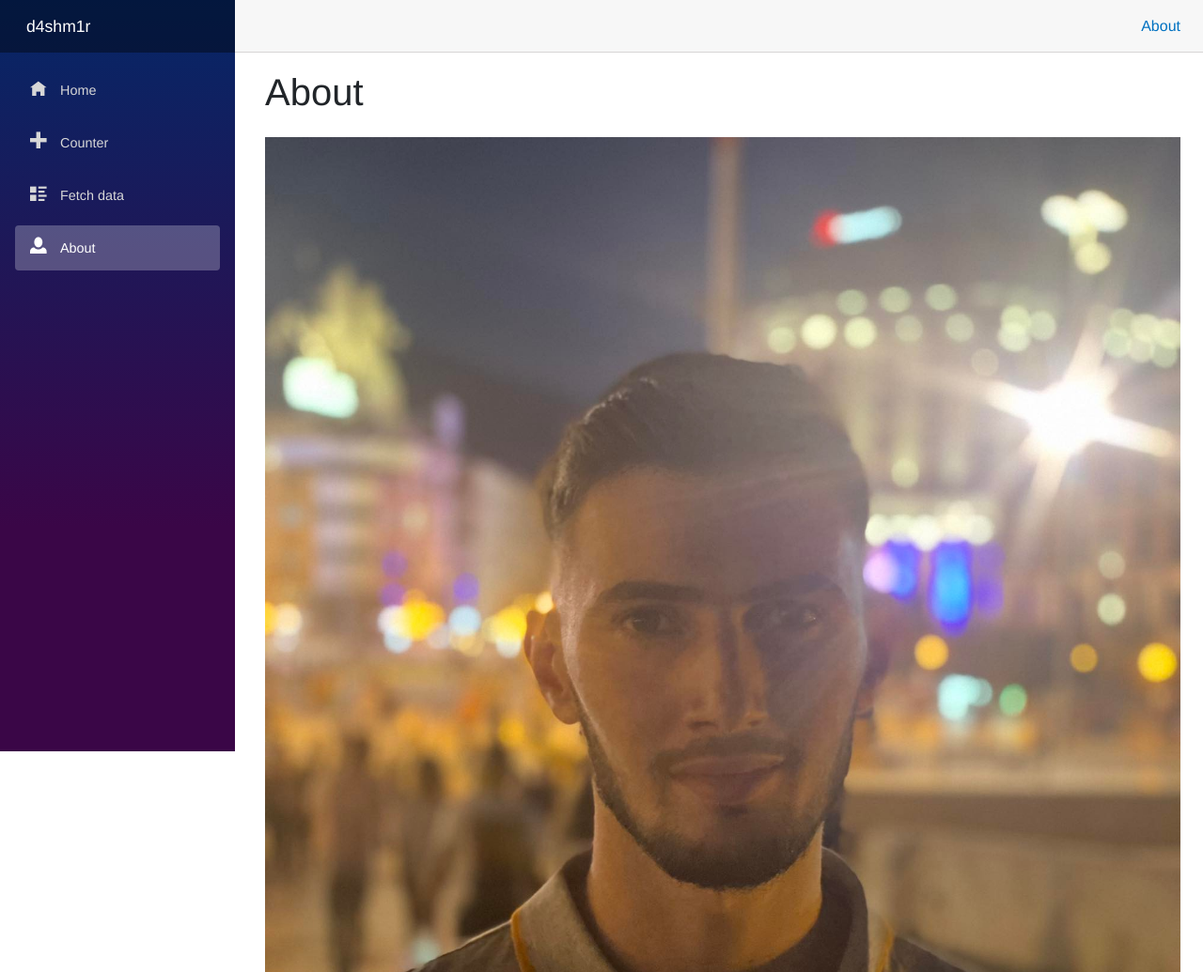
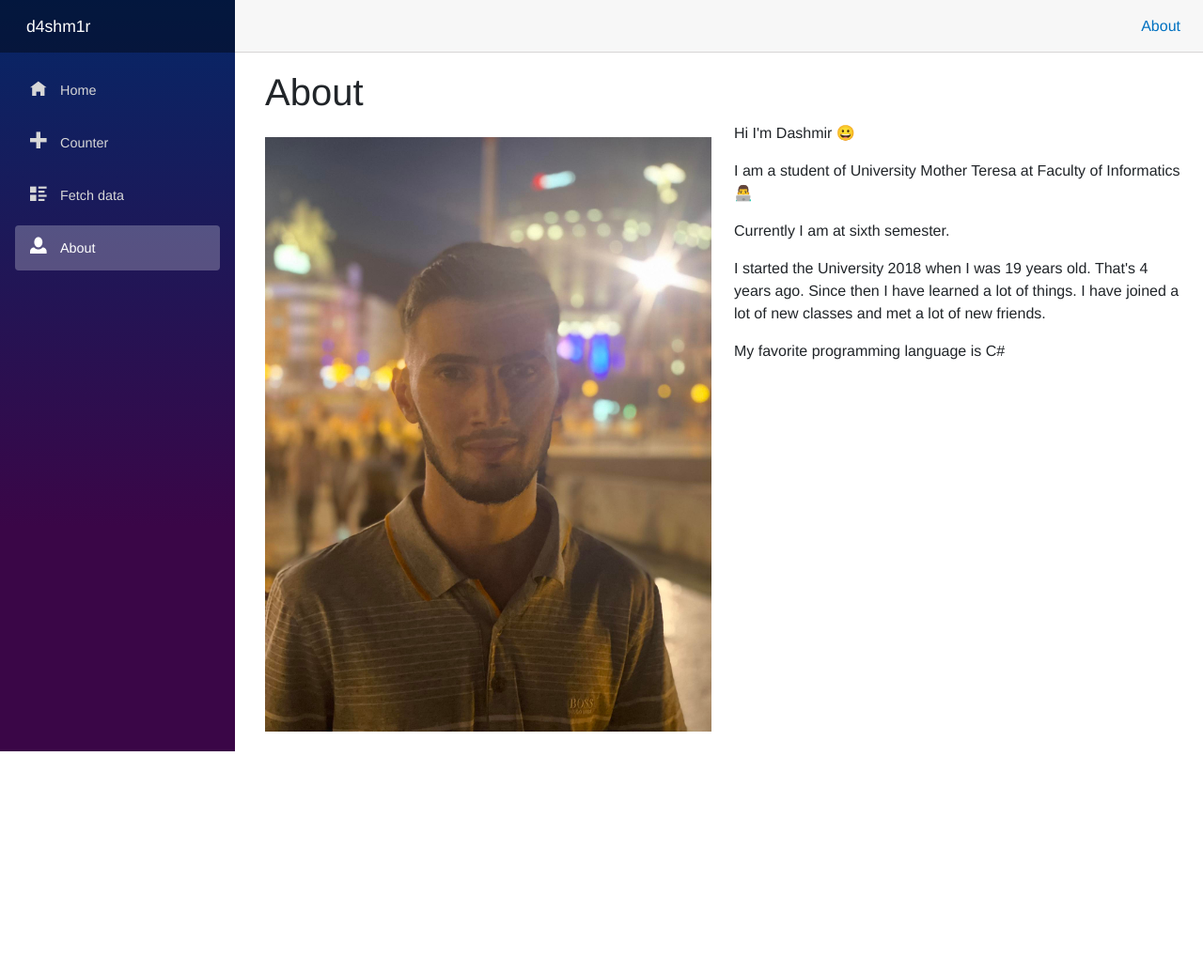
Before and after one commit to d4shm1r/d4shm1r.github.io, an ASP.NET Core app: page /about in a window 1280 px wide. Shown: the top 1035 px of the page at 94% size. After the commit the page ends 800 px from the top, so only its background shows below. Run offline with ASP.NET Core 8, Linux system fonts and the light colour scheme; style sheets or scripts are compiled from the project's sources.

Commit message:
design change

```diff
--- a/d4shm1r.github.io/Pages/About.razor
+++ b/d4shm1r.github.io/Pages/About.razor
@@ -4,14 +4,15 @@
 
 <h1>About</h1>
 
+<div class="row">
+    <div class="col-6">
         <img src="/profile.jpg" class="img-fluid mx-auto my-3"/>
-
+    </div>
+    <div class="col-6">
         <p>Hi I'm Dashmir 😀</p>
-
         <p>I am a student of University Mother Teresa at Faculty of Informatics 👨‍💻</p>
-
         <p>Currently I am at sixth semester.</p>
-
         <p>I started the University 2018 when I was 19 years old. That's 4 years ago. Since then I have learned a lot of things. I have joined a lot of new classes and met a lot of new friends.</p>
-
         <p>My favorite programming language is C#</p>
+    </div>
+</div>
```
Lines whose indentation alone changed are shown as unchanged.
